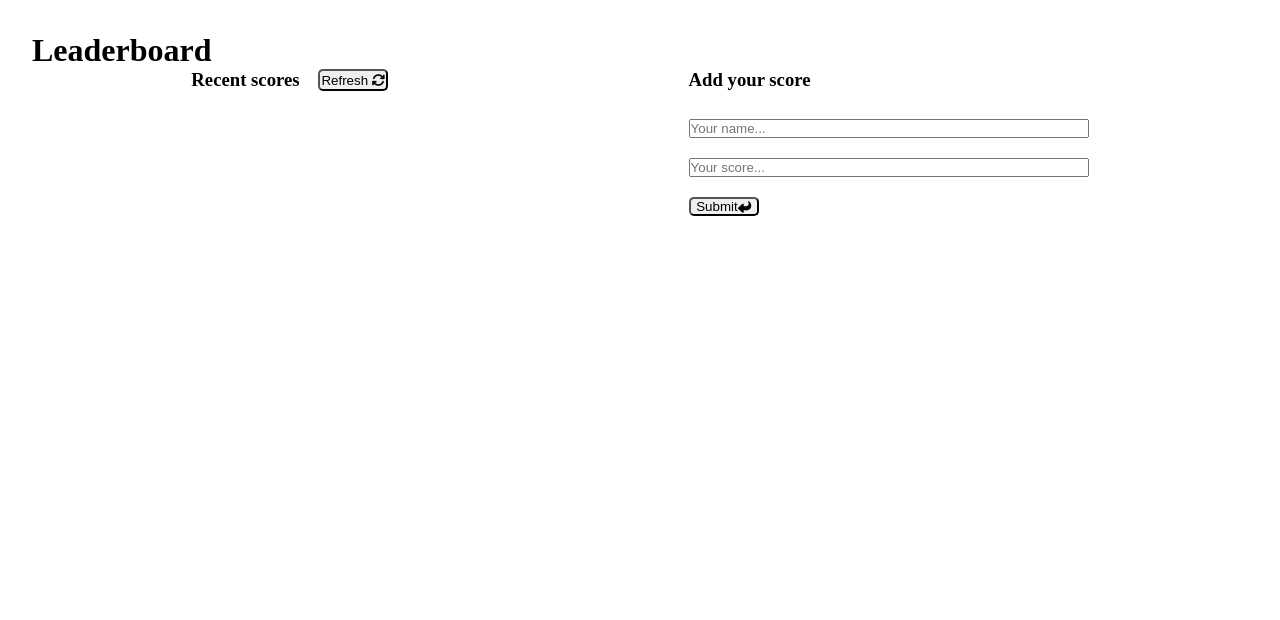
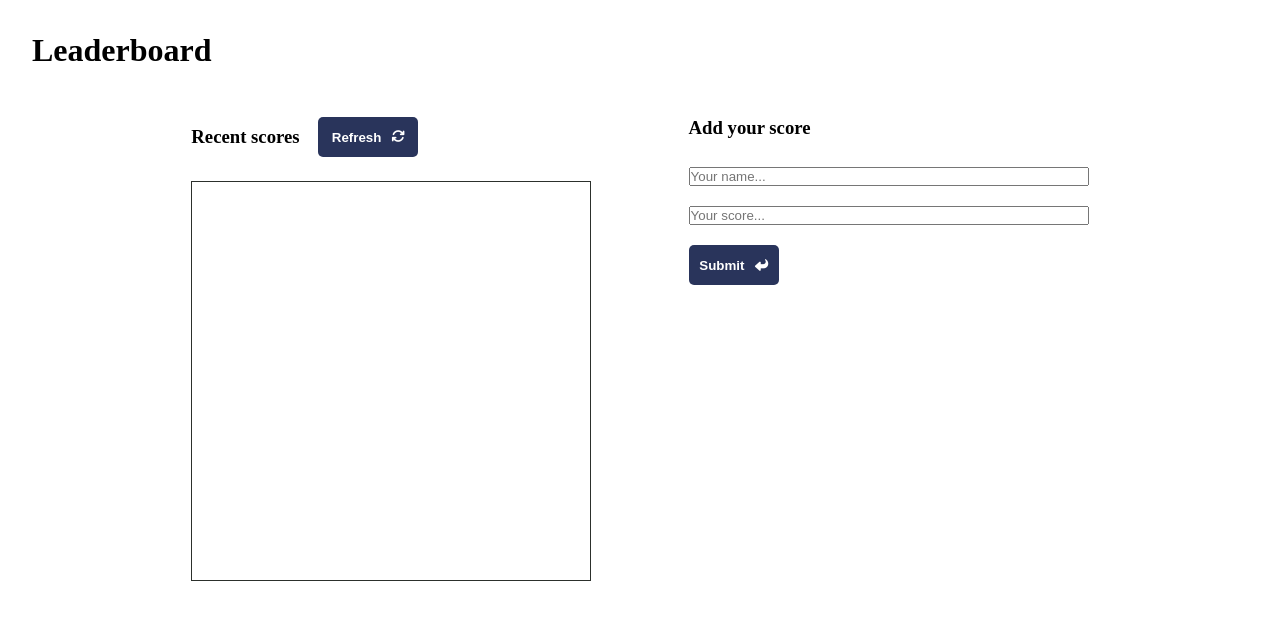
Before and after one commit to alvp01/leader-board-project, a website built with webpack: page src/index.html in a window 1280 px wide. Built offline with nearby package versions, Linux system fonts and the light colour scheme; no server answers.

Commit message:
Add style for buttons

```diff
--- a/src/style.css
+++ b/src/style.css
@@ -9,6 +9,11 @@
 body {
   width: 100vw;
   height: 100vh;
+  overflow-x: hidden;
+}
+
+header {
+  margin-bottom: 3em;
 }
 
 header,
@@ -31,6 +36,7 @@ input[type="text"] {
 .form-container,
 .score-form,
 .scores-container,
+.btn,
 li {
   display: flex;
 }
@@ -66,6 +72,7 @@ li {
 
 .score-title-holder {
   align-self: flex-start;
+  align-items: center;
 }
 
 .score-title-holder h3 {
@@ -79,12 +86,19 @@ li {
 
 .list-scores {
   list-style: none;
+  height: 400px;
+  overflow-y: scroll;
+  border: 1.5px solid #2c302c;
+}
+
+.btn,
+li {
+  align-items: center;
 }
 
 li {
   height: 60px;
   padding: 0 15px;
-  align-items: center;
 }
 
 li:nth-child(odd) {
@@ -100,6 +114,26 @@ li:nth-child(even) {
 }
 
 .btn {
+  font-weight: bold;
+  border: none;
   border-radius: 5px;
-  width: 70px;
+  width: 90px;
+  height: 40px;
+  justify-content: center;
+  background-color: #29345b;
+  color: white;
+  transition: 1s;
 }
+
+.btn:hover {
+  background-color: #6281ef;
+  color: #292a2e;
+}
+
+.btn i {
+  margin-left: 10px;
+}
+
+.btn-refresh {
+  width: 100px;
+}
```
